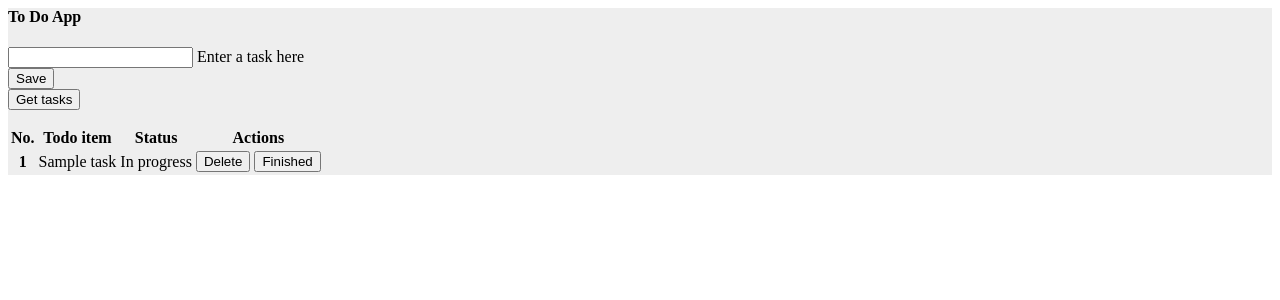
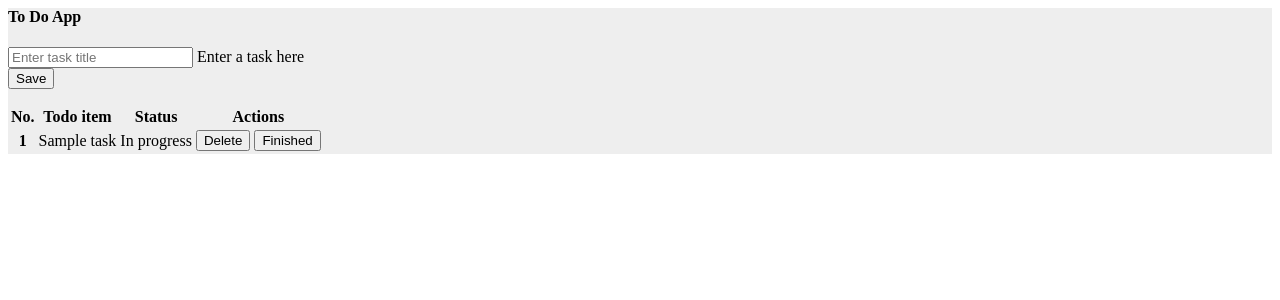
Before and after one commit to AmirhosseinRafiee/todo-app, a Django app: page / in a window 1280 px wide. Shown: the top 300 px of the page. Run offline with Django 3.2, Linux system fonts and the light colour scheme; a user stored in the database is signed in; tables that the repository leaves empty hold one stand-in row (values such as "Sample post").

Commit message:
added  createview

```diff
--- a/templates/todo/task_list.html
+++ b/templates/todo/task_list.html
@@ -7,20 +7,17 @@
 
 			  <h4 class="text-center my-3 pb-3">To Do App</h4>
 
-			  <form class="row row-cols-lg-auto g-3 justify-content-center align-items-center mb-4 pb-2">
+			  <form class="row row-cols-lg-auto g-3 justify-content-center align-items-center mb-4 pb-2" method="POST" action="{% url 'todo:task-create' %}">
+				{% csrf_token %}
 				<div class="col-12">
 				  <div class="form-outline">
-					<input type="text" id="form1" class="form-control" />
+					<input type="text" name="title" id="form1" class="form-control" placeholder="Enter task title" />
 					<label class="form-label" for="form1">Enter a task here</label>
 				  </div>
 				</div>
 
 				<div class="col-12">
 				  <button type="submit" class="btn btn-primary">Save</button>
-				</div>
-
-				<div class="col-12">
-				  <button type="submit" class="btn btn-warning">Get tasks</button>
 				</div>
 			  </form>
 
--- a/todo/urls.py
+++ b/todo/urls.py
@@ -1,6 +1,9 @@
 from django.urls import path
 from . import views
 
+app_name = 'todo'
+
 urlpatterns = [
-    path('', views.TaskListView.as_view(), name='tasks-views'),
+    path('', views.TaskListView.as_view(), name='task-list'),
+    path('create/', views.TaskCreateView.as_view(), name='task-create'),
 ]
--- a/todo/views.py
+++ b/todo/views.py
@@ -1,11 +1,22 @@
 # from django.shortcuts import render
 from django.views.generic.list import ListView
+from django.views.generic.edit import CreateView
 from .models import Task
 
 class TaskListView(ListView):
-    template_name = 'task_list.html'
+    template_name = 'todo/task_list.html'
 
     context_object_name = 'tasks'
 
     def get_queryset(self):
         return Task.objects.filter(user=self.request.user)
+
+
+class TaskCreateView(CreateView):
+    model = Task
+    fields = ('title',)
+    success_url = '/'
+
+    def form_valid(self, form):
+        form.instance.user = self.request.user
+        return super().form_valid(form)
```
